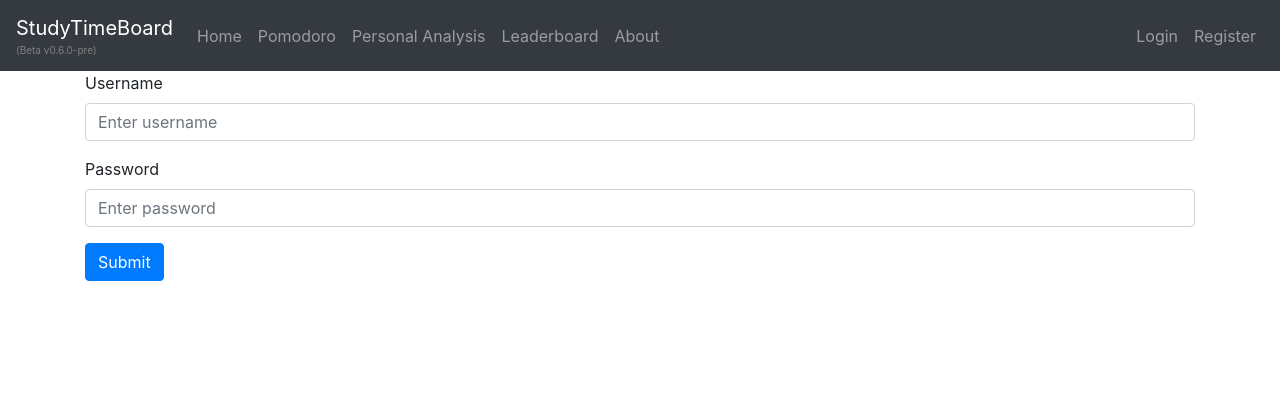
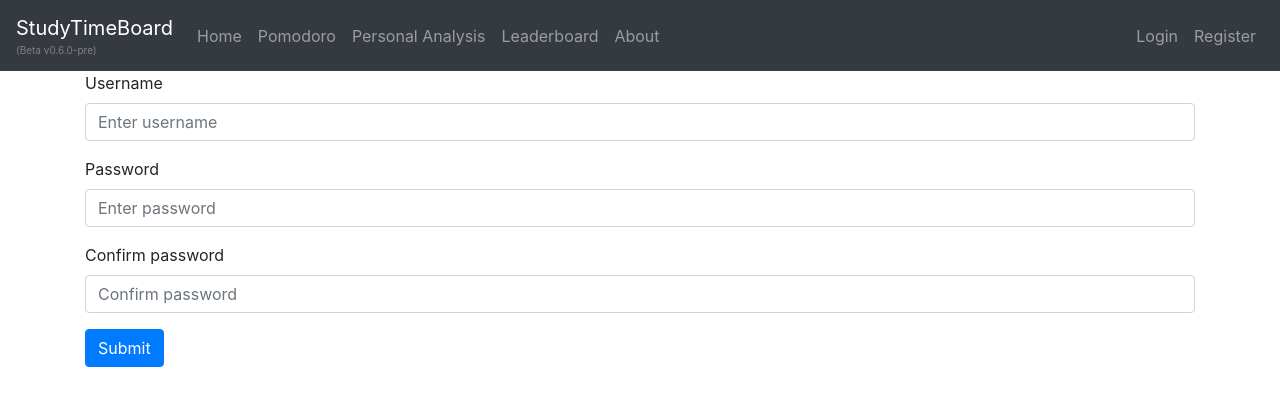
Before and after one commit to Apollo1840/StudyTimeBoard, a React (Create React App) app in the folder frontend/: page /register in a window 1280 px wide. Shown: the top 406 px of the page. Built offline with nearby package versions, Linux system fonts and the light colour scheme.

Commit message:
Add 'confirm password' text field.

```diff
--- a/frontend/src/components/registerview/RegisterView.jsx
+++ b/frontend/src/components/registerview/RegisterView.jsx
@@ -9,7 +9,8 @@ class RegisterView extends Component {
     super(props);
     this.state = {
       username: '',
-      password: ''
+      password: '',
+      confirm_password: ''
     }
 
 
@@ -20,6 +21,7 @@ class RegisterView extends Component {
     event.preventDefault()
     let username= this.state.username
     let password = this.state.password
+    let confirm_password = this.state.confirm_password
 
     AuthService.register(username, password)
     .then((data) => {
@@ -45,6 +47,10 @@ class RegisterView extends Component {
             <Form.Label>Password</Form.Label>
             <Form.Control type="password" placeholder="Enter password" onChange={e => this.setState({password: e.target.value})}/>
           </Form.Group>
+          <Form.Group>
+            <Form.Label>Confirm password</Form.Label>
+            <Form.Control type="password" placeholder="Confirm password" onChange={e => this.setState({confirm_password: e.target.value})}/>
+          </Form.Group>
           <Button variant="primary" type="submit">Submit</Button>
         </Form>
       </main>
```
